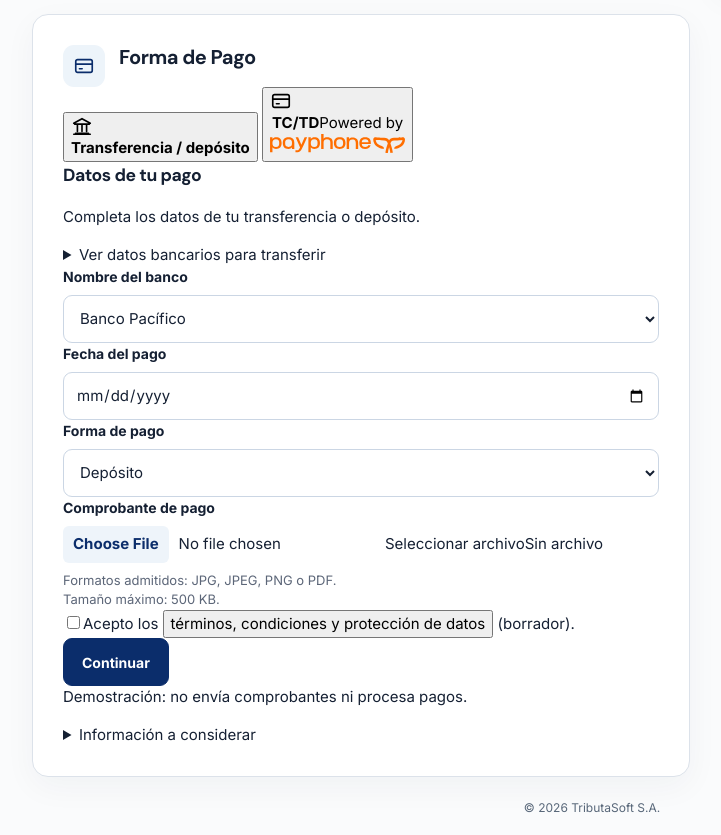
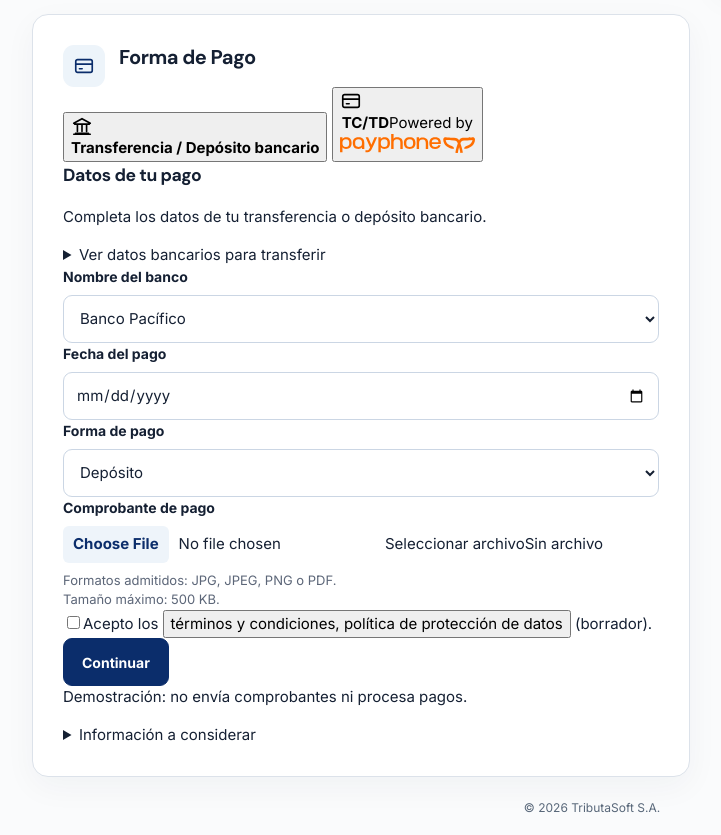
Before and after one commit to llpereirae-svg/Cotizador-TS, a website with bundled scripts: page renovacion.html in a window 1280 px wide. Shown: the part 700-1535 px from the top of the page, without its empty margins (48-769 px from the left). Built offline with nearby package versions, Linux system fonts and the light colour scheme.

Commit message:
Simplificar la vista de pago y aclarar condiciones

```diff
--- a/renovacion.html
+++ b/renovacion.html
@@ -66,7 +66,7 @@
           <div class="payment-options" role="tablist" aria-label="Forma de pago">
             <button class="payment-option is-selected" id="tab-banco" type="button" role="tab" data-method="banco" aria-selected="true" aria-controls="bank-panel">
               <svg class="icon" viewBox="0 0 24 24" aria-hidden="true"><path d="m3 9 9-5 9 5M4 10h16M5 20h14M7 10v8M12 10v8M17 10v8M3 21h18"/></svg>
-              <span><strong>Transferencia / depósito</strong></span>
+              <span><strong>Transferencia / Depósito bancario</strong></span>
               <span class="option-indicator" aria-hidden="true"></span>
             </button>
             <button class="payment-option" id="tab-tarjeta" type="button" role="tab" data-method="tarjeta" aria-selected="false" aria-controls="card-panel" tabindex="-1">
@@ -77,7 +77,7 @@
           </div>
           <div id="bank-panel" class="method-panel" role="tabpanel" aria-labelledby="tab-banco">
            <div id="bank-form">
-            <div class="panel-title"><div><h3>Datos de tu pago</h3><p>Completa los datos de tu transferencia o depósito.</p></div></div>
+            <div class="panel-title"><div><h3>Datos de tu pago</h3><p>Completa los datos de tu transferencia o depósito bancario.</p></div></div>
             <div id="transfer-pending" class="pending-message" role="status" hidden><strong>Pago con tarjeta pendiente</strong><p>Confirma el estado del pago anterior antes de completar otro.</p></div>
             <details class="bank-details">
               <summary><span>Ver datos bancarios para transferir</span></summary>
@@ -100,7 +100,7 @@
               <div class="field-full"><label class="field-label" for="receipt">Comprobante de pago</label><input class="file-input" id="receipt" type="file" accept=".jpg,.jpeg,.png,.pdf,image/jpeg,image/png,application/pdf" aria-describedby="receipt-hint code-request-message"><label class="file-picker" for="receipt"><span class="file-button">Seleccionar archivo</span><span id="file-name">Sin archivo</span></label><p class="field-hint" id="receipt-hint">Formatos admitidos: JPG, JPEG, PNG o PDF.<br>Tamaño máximo: 500 KB.</p></div>
             </div>
             <p id="code-request-message" class="field-error" role="status" aria-live="polite" hidden></p>
-            <div class="terms-check"><input type="checkbox" id="terms"><span><label for="terms">Acepto los </label><button class="text-link" type="button" data-open-terms>términos, condiciones y protección de datos</button> (borrador).</span></div>
+            <div class="terms-check"><input type="checkbox" id="terms"><span><label for="terms">Acepto los </label><button class="text-link" type="button" data-open-terms>términos y condiciones, política de protección de datos</button> (borrador).</span></div>
             <button class="button-primary action-button" type="button" id="simulate-renewal">Continuar</button>
             <p class="demo-disclosure">Demostración: no envía comprobantes ni procesa pagos.</p>
             <p class="simulation-message" id="transfer-message" role="status" aria-live="polite"></p>
@@ -108,17 +108,17 @@
           </div>
           <div id="card-panel" class="method-panel" role="tabpanel" aria-labelledby="tab-tarjeta" hidden>
             <div class="panel-title"><div><h3>Pago con tarjeta</h3></div></div>
-            <div class="terms-check"><input type="checkbox" id="card-terms"><span><label for="card-terms">Acepto los </label><button class="text-link" type="button" data-open-terms>términos, condiciones y protección de datos</button> (borrador).</span></div>
+            <div class="terms-check"><input type="checkbox" id="card-terms"><span><label for="card-terms">Acepto los </label><button class="text-link" type="button" data-open-terms>términos y condiciones, política de protección de datos</button> (borrador).</span></div>
             <div class="card-placeholder" id="payphone-container">
               <span class="card-placeholder-icon" aria-hidden="true"><svg class="icon" viewBox="0 0 24 24"><rect x="3" y="5" width="18" height="14" rx="2"/><path d="M3 10h18M7 15h3"/></svg></span>
               <div><strong>Pago con tarjeta no disponible</strong><p>Este método estará disponible más adelante.</p></div>
             </div>
-            <button class="button-secondary action-button" type="button" id="simulate-pending">Probar estado de pago</button>
+            <button class="button-secondary action-button" type="button" id="simulate-pending" hidden>Probar estado de pago</button>
             <div id="pending-message" class="pending-message" role="status" aria-live="polite" hidden><strong>Estado de prueba: pendiente</strong><p>No se realizó ningún cobro. Confirma el estado antes de intentar otro pago.</p><button class="button-secondary resolution-button" type="button" id="simulate-cancelled">Simular cancelación confirmada</button></div><p id="card-resolution-message" class="field-hint" role="status" aria-live="polite" hidden></p>
           </div>
           <details class="payment-info">
             <summary>Información a considerar</summary>
-            <ul><li>La vigencia del plan es de un año.</li><li>Los comprobantes reportados se revisan después del envío.</li><li>El valor y la fecha de vencimiento deben confirmarse antes de pagar.</li></ul>
+            <ul><li>El plan de facturación prepago tiene una duración de un año.</li><li>El pago se revisará en dos horas hábiles. Si es indebido o fraudulento, el servicio podrá suspenderse.</li><li>El tratamiento de datos y las condiciones del servicio constan en el borrador del contrato.</li></ul>
           </details>
         </div>
       </section>
```
Also changed, not shown: tests/renovacion-regresion.test.mjs (+2 -2 lines).
